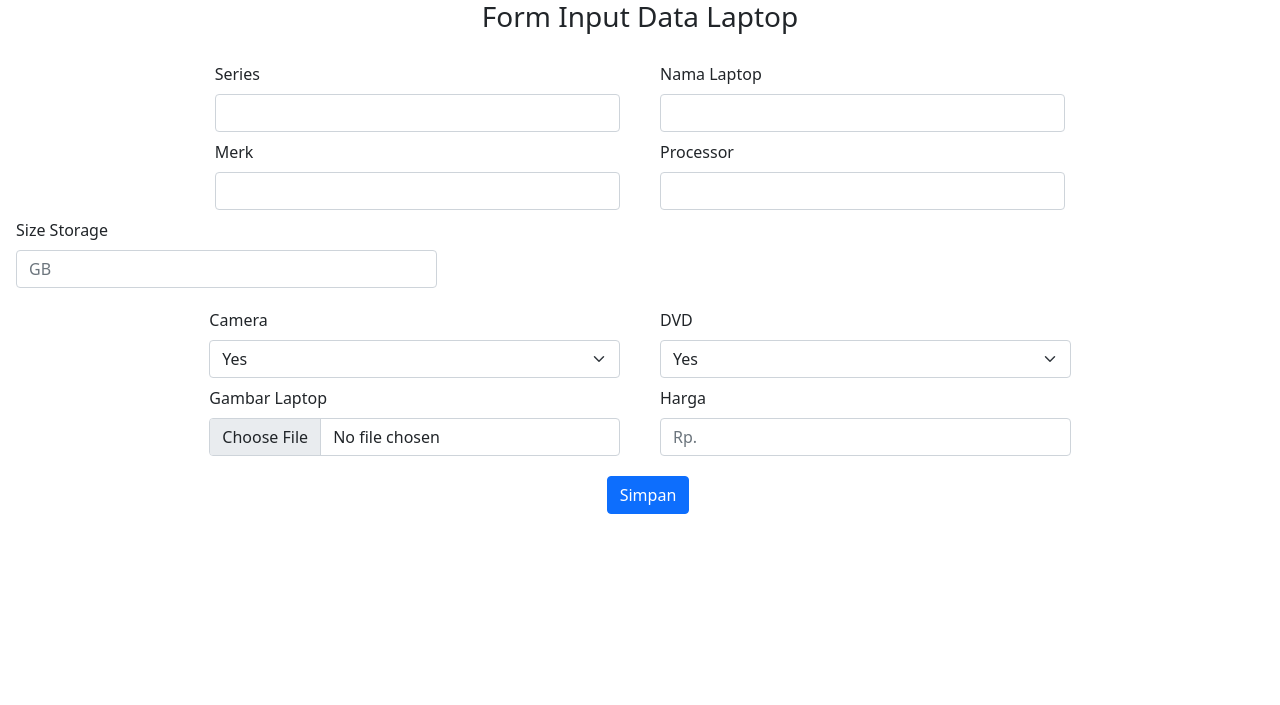
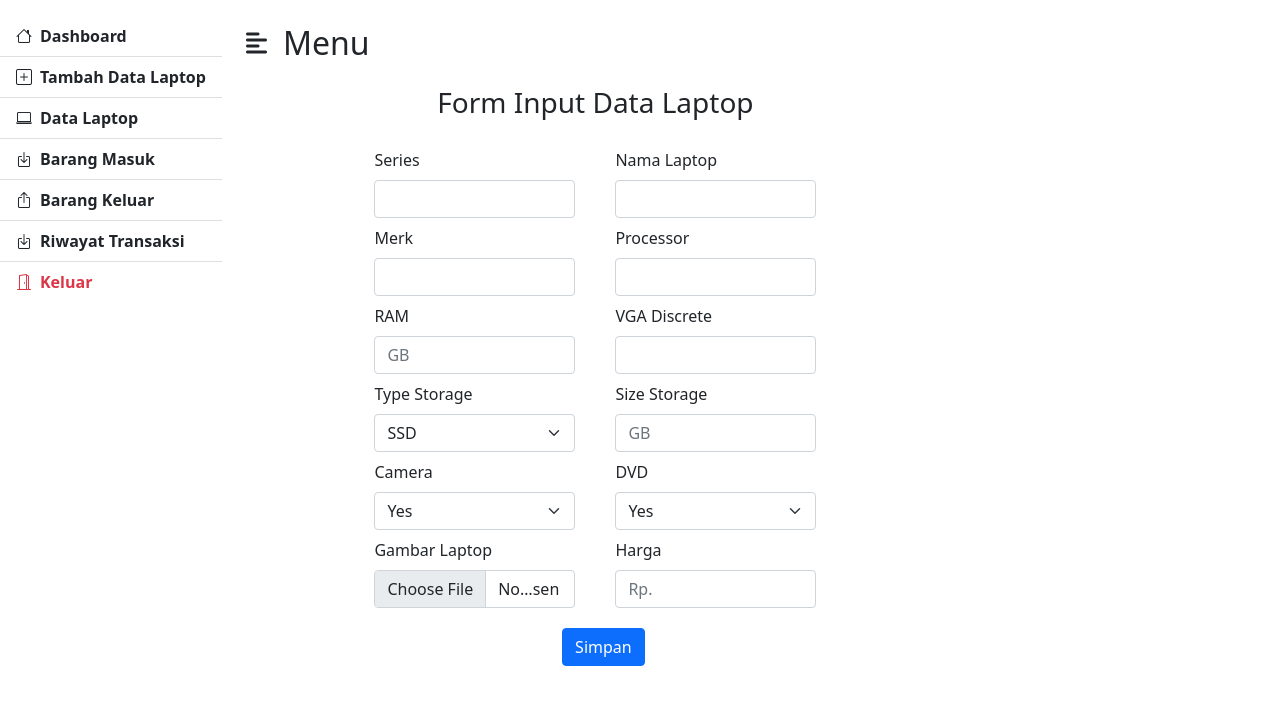
Before and after one commit to 19032-MuhammadRaffi/KS_5F_Kelompok1, a PHP site: page /staff/tambah_data_laptop.php in a window 1280 px wide. Shown: the top 705 px of the page. Run offline with PHP 8.4, Linux system fonts and the light colour scheme; a user stored in the database is signed in; data comes from the database, SQL or seed files in the repository; some libraries are stand-ins or nearby versions.

Commit message:
Update tambah_data_laptop.php

```diff
--- a/staff/tambah_data_laptop.php
+++ b/staff/tambah_data_laptop.php
@@ -8,7 +8,18 @@
     <link rel="stylesheet" href="../css/styles.css" />
     <title>Data Laptop</title>
 </head>
-<body
+<body>
+    <div class="d-flex" id="wrapper">
+        <?php include 'sidebar.php'; ?>
+        <div id="page-content-wrapper">
+            <nav class="navbar navbar-expand-lg navbar-light py-4 px-4">
+                <div class="d-flex align-items-center">
+                    <i class="fas fa-align-left fs-4 me-3" id="menu-toggle"></i>
+                    <h2 class="fs-2 m-0">Menu</h2>
+                </div>
+            </nav>
+            <div class="container-fluid px-4">
+                <div class="row px-3">
 <!-- Form Input Data -->
                     <div class="col-md-12">
                         <form method="POST" class="form-group mx-2 justify-content-center" enctype="multipart/form-data">
@@ -33,7 +44,24 @@
                                     <input type="text" name="processor" class="form-control">
                                 </div>
                             </div>
-
+                            <div class="row justify-content-md-center">
+                                <div class="col-lg-4 mx-2 my-1">
+                                    <label for="ram" class="form-label">RAM</label>
+                                    <input type="number" name="ram" class="form-control" placeholder="GB">
+                                </div>
+                                <div class="col-lg-4 mx-2 my-1">
+                                    <label for="vga_discrete" class="form-label">VGA Discrete</label>
+                                    <input type="text" name="vga_discrete" class="form-control">
+                                </div>
+                            </div>
+                            <div class="row justify-content-md-center">
+                                <div class="col-lg-4 mx-2 my-1">
+                                    <label for="type_storage" class="form-label">Type Storage</label>
+                                    <select class="form-select" name="type_storage">
+                                        <option value="SSD">SSD</option>
+                                        <option value="HDD">HDD</option>
+                                    </select>
+                                </div>
                                 <div class="col-lg-4 mx-2 my-1">
                                     <label for="size_storage" class="form-label">Size Storage</label>
                                     <input type="text" name="size_storage" class="form-control" placeholder="GB">
@@ -92,6 +120,16 @@
             </div>
         </div>
     </div>
+<!-- Javascript -->
+    <script src="https://kit.fontawesome.com/64d58efce2.js" crossorigin="anonymous"></script>
+    <script src="https://cdn.jsdelivr.net/npm/@popperjs/core@2.10.2/dist/umd/popper.min.js" integrity="sha384-7+zCNj/IqJ95wo16oMtfsKbZ9ccEh31eOz1HGyDuCQ6wgnyJNSYdrPa03rtR1zdB" crossorigin="anonymous"></script>
+    <script src="https://cdn.jsdelivr.net/npm/bootstrap@5.1.3/dist/js/bootstrap.min.js" integrity="sha384-QJHtvGhmr9XOIpI6YVutG+2QOK9T+ZnN4kzFN1RtK3zEFEIsxhlmWl5/YESvpZ13" crossorigin="anonymous"></script>
+    <script>
+        var el = document.getElementById("wrapper");
+        var toggleButton = document.getElementById("menu-toggle");
+        toggleButton.onclick = function () {
+            el.classList.toggle("toggled");
+        };
     </script>
 </body>
 </html>
```
